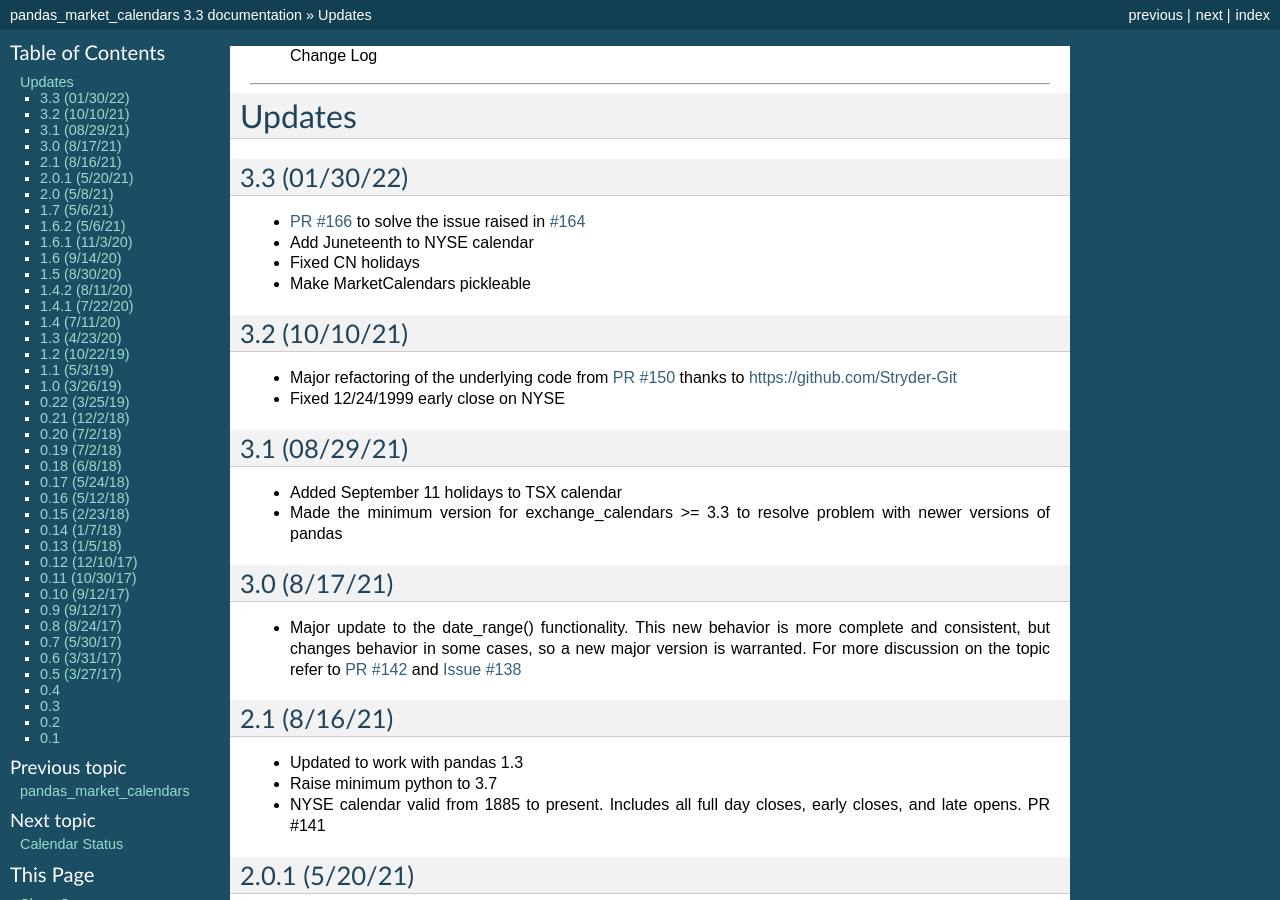
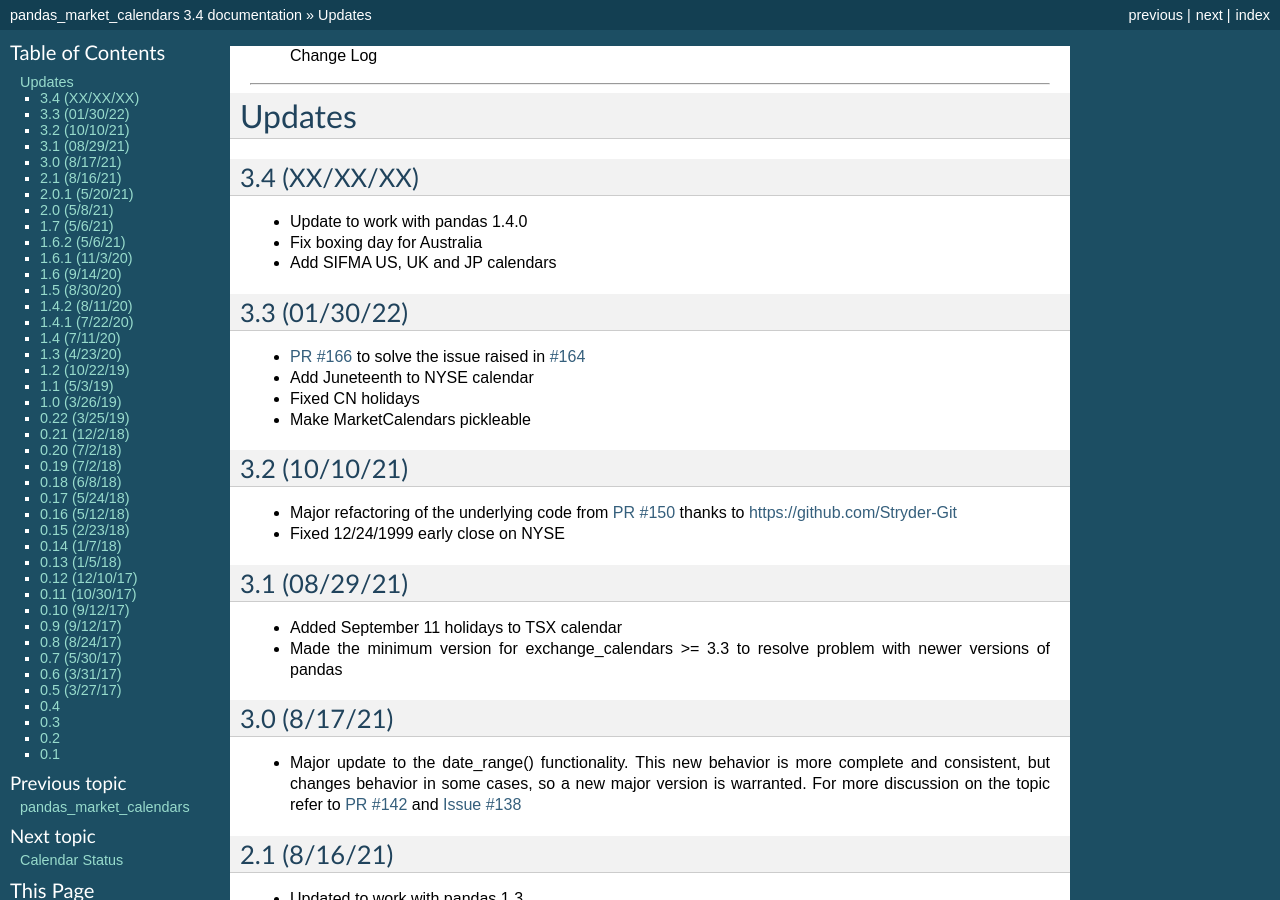
Before and after one commit to rsheftel/pandas_market_calendars, a Sphinx documentation site: the page built from docs/change_log.rst, in a window 1280 px wide and 900 px high. Built offline with Sphinx 7.4.7, drawn with Linux system fonts in a browser that asks for light colours; some of the changed text lies outside the part shown.

Commit message:
Update docs

```diff
--- a/docs/change_log.rst
+++ b/docs/change_log.rst
@@ -3,6 +3,12 @@
 
 Updates
 -------
+3.4 (XX/XX/XX)
+~~~~~~~~~~~~~~
+- Update to work with pandas 1.4.0
+- Fix boxing day for Australia
+- Add SIFMA US, UK and JP calendars
+
 3.3 (01/30/22)
 ~~~~~~~~~~~~~~
 - `PR #166 <https://github.com/rsheftel/pandas_market_calendars/pull/166>`_ to solve the issue raised in
--- a/setup.py
+++ b/setup.py
@@ -9,7 +9,7 @@ from os import path
 from setuptools import find_packages, setup
 
 # version
-VERSION = '3.3'
+VERSION = '3.4'
 
 # requirements
 REQUIRED_PYTHON = '>=3.7.0'
```
Also changed, not shown: docs/calendars.rst (+9 -0 lines).
